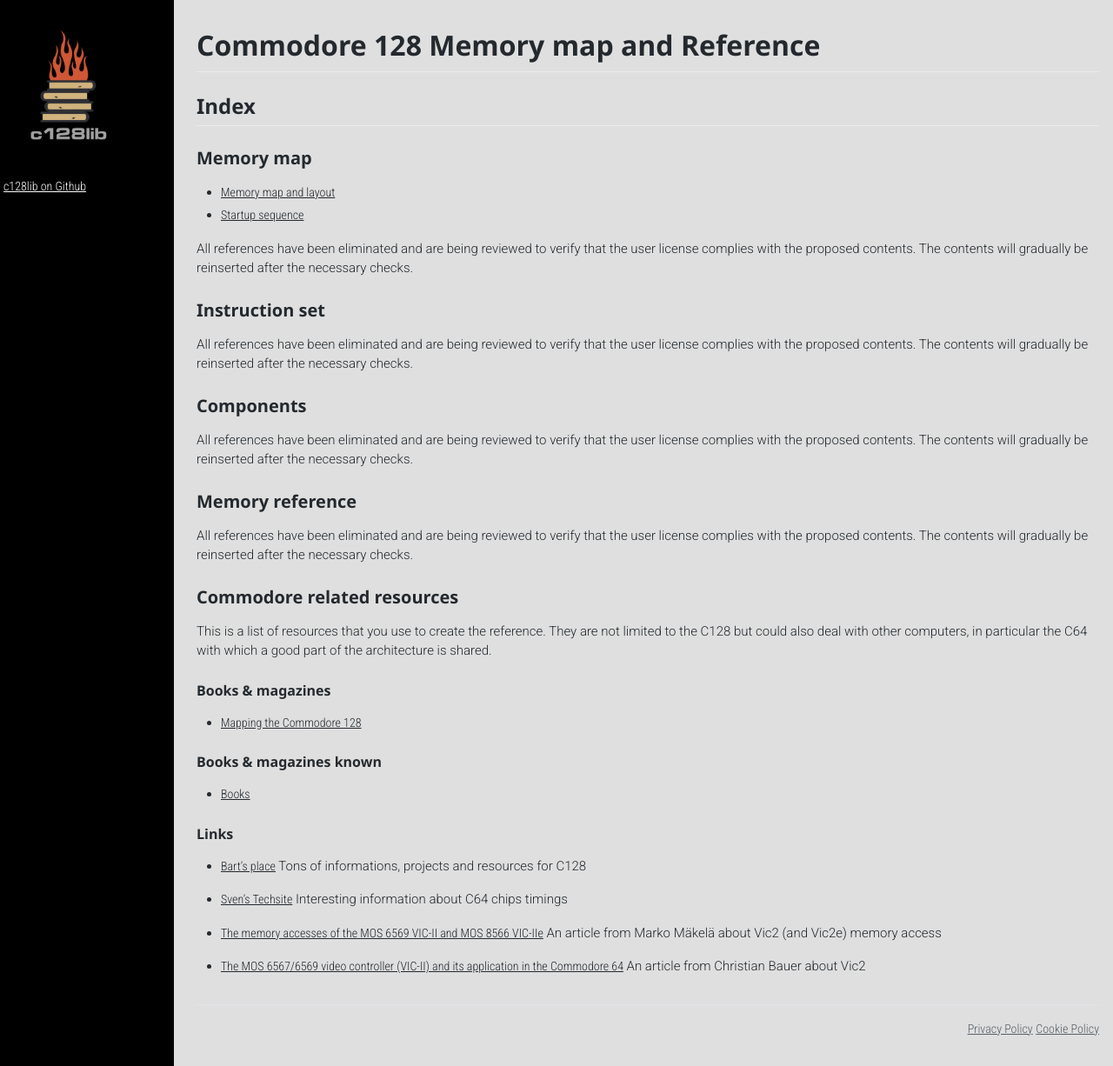
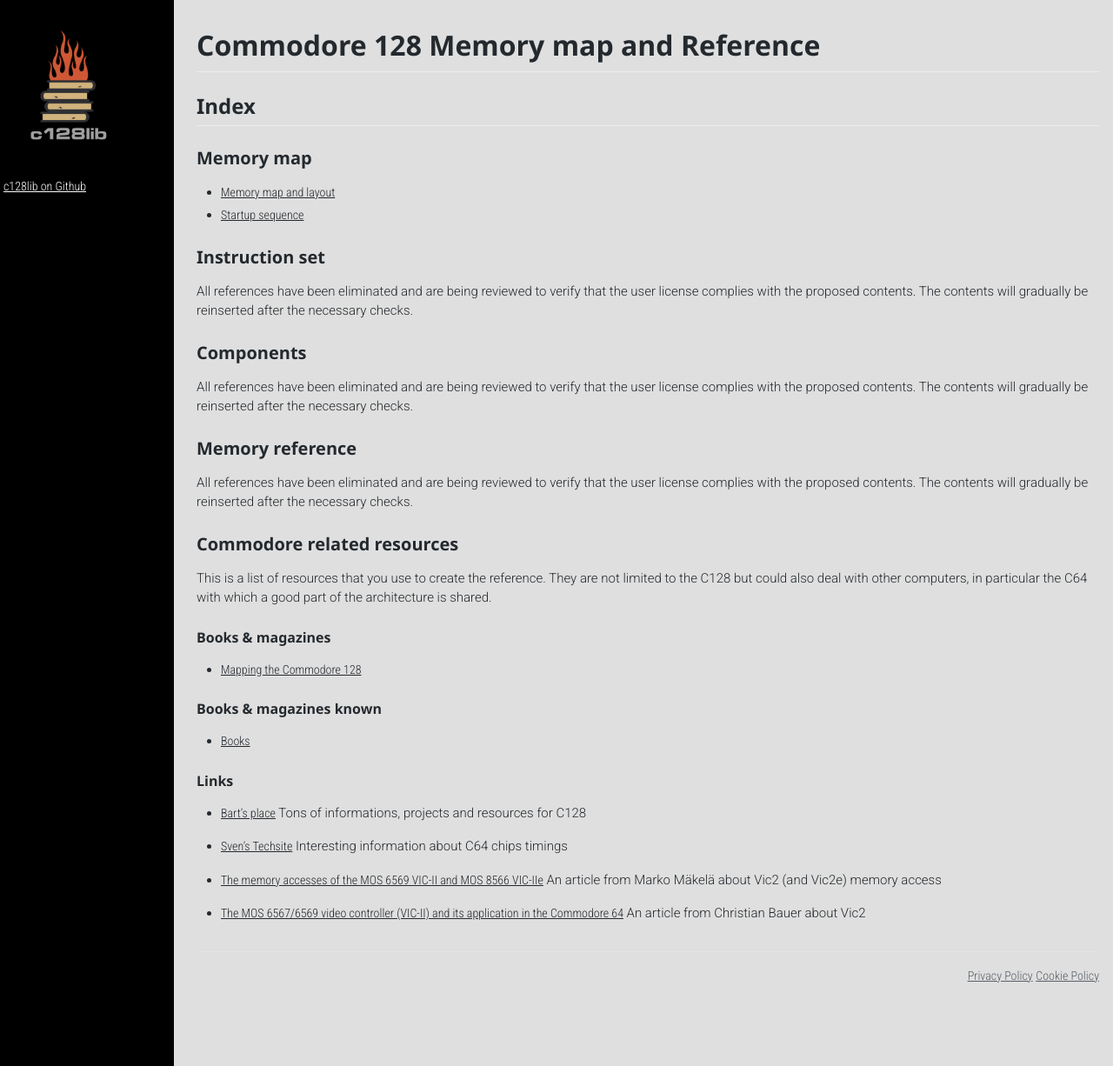
Before and after one commit to c128lib/Reference, a Jekyll site: the page built from index.md, in a window 1280 px wide and 1226 px high. Shown: the whole window at 87% size. Built offline with Jekyll 4.4.1, drawn with Linux system fonts in a browser that asks for light colours; comment, search, counter and statistics services are not loaded.

Commit message:
Updated memory map and fixed index

```diff
--- a/index.md
+++ b/index.md
@@ -9,8 +9,6 @@
 ### Memory map
 * [Memory map and layout](MemoryMap)
 * [Startup sequence](StartupSequence)
-
-All references have been eliminated and are being reviewed to verify that the user license complies with the proposed contents. The contents will gradually be reinserted after the necessary checks.
 
 ### Instruction set
 All references have been eliminated and are being reviewed to verify that the user license complies with the proposed contents. The contents will gradually be reinserted after the necessary checks.
```
Also changed, not shown: resources/memory-layout.png.
